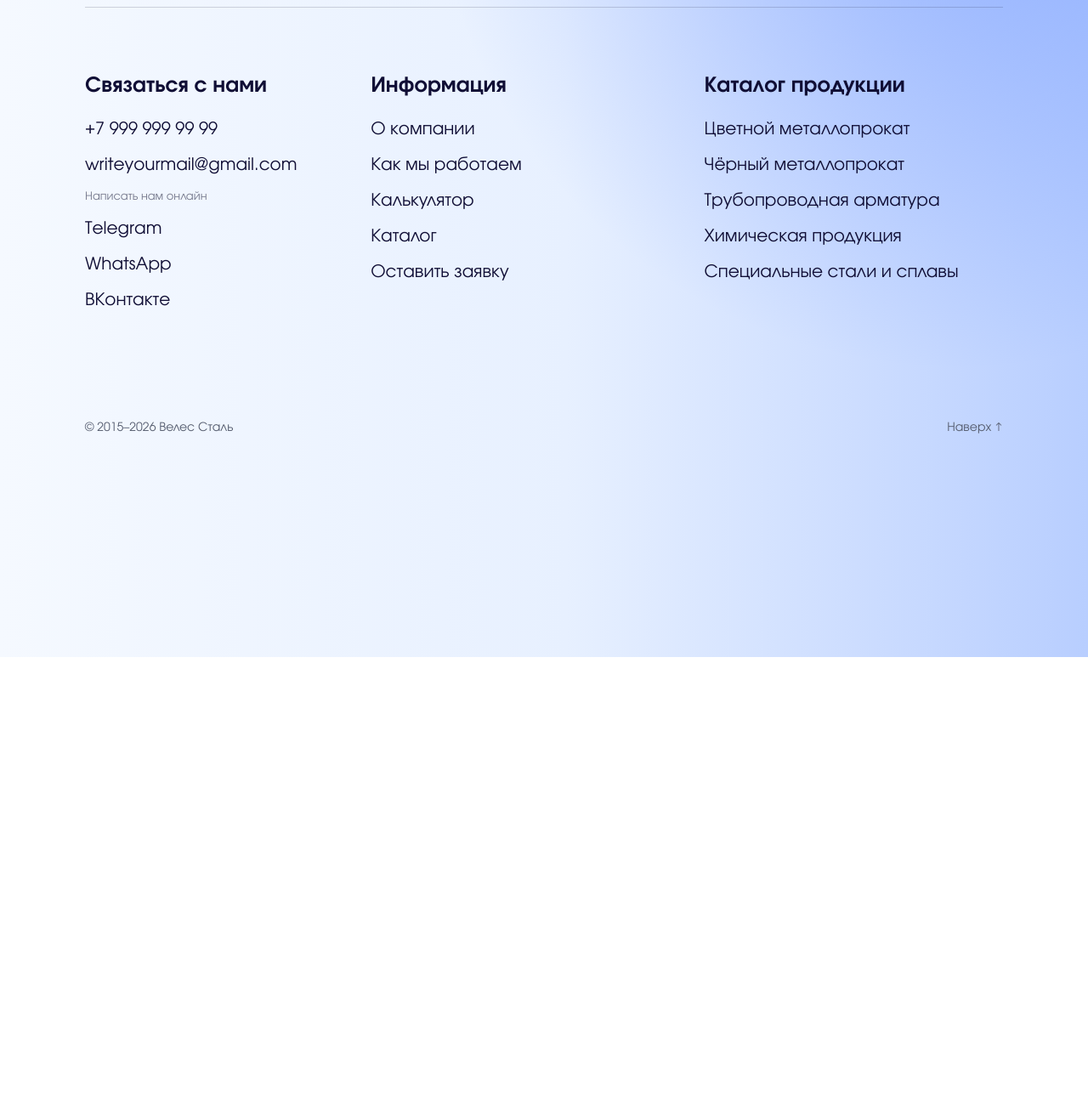
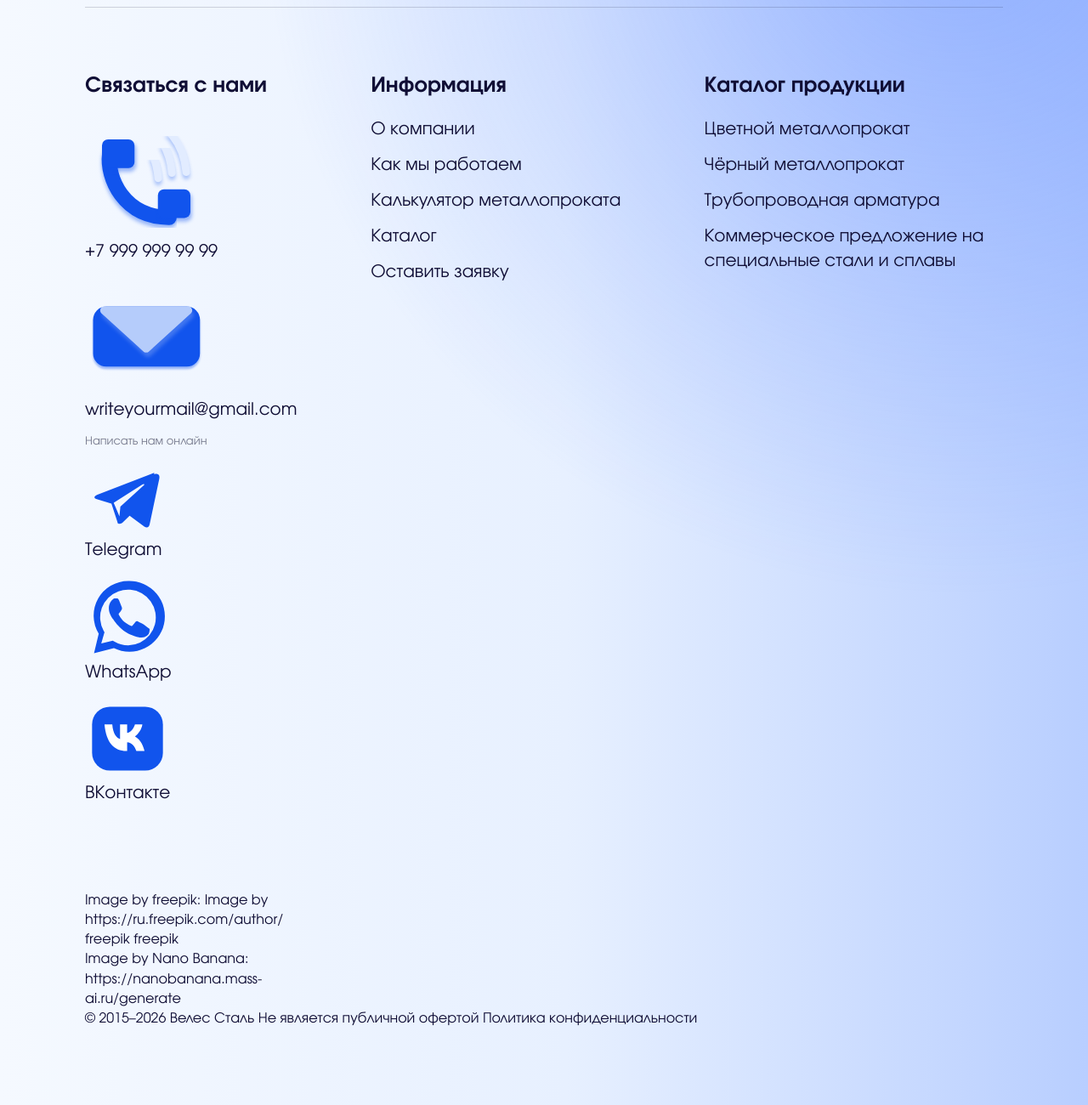
Before and after one commit to SHADrussed/veles-steel-landing, a plain HTML site: page site/dist/about.html in a window 1280 px wide. Shown: the part 5180-6480 px from the top of the page at 85% size. Before the commit the page ends 5953 px from the top, so only its background shows below. Drawn offline with Linux system fonts and the light colour scheme.

Commit message:
Unify footer structure across pages

```diff
--- a/site/dist/about.html
+++ b/site/dist/about.html
@@ -9,7 +9,7 @@
       content="О компании Велес Сталь — команда, подход к снабжению, преимущества и гарантии."
     />
     <title>О компании — Велес Сталь</title>
-    <link rel="stylesheet" href="styles.css?v=9" />
+    <link rel="stylesheet" href="styles.css?v=10" />
     <link rel="stylesheet" href="about.css?v=1" />
     <script src="app.js?v=3" defer></script>
   </head>
@@ -207,25 +207,45 @@
             <img src="assets/logo-mark.png" alt="" />
             <span class="visually-hidden">Велес Сталь</span>
           </a>
-          <p>Выбирая ООО «Велес Сталь», вы получаете надёжного партнёра, готового предложить комплексные решения для ваших производственных задач. Мы стремимся к долгосрочному сотрудничеству и готовы стать вашим основным поставщиком металлопроката.</p>
+          <p>
+            Выбирая ООО «Велес Сталь», вы получаете надёжного партнёра, готового предложить
+            комплексные решения для ваших производственных задач. Мы стремимся к долгосрочному
+            сотрудничеству и готовы стать вашим основным поставщиком металлопроката.
+          </p>
         </div>
 
         <div class="footer__grid">
           <div>
             <h3>Связаться с нами</h3>
-            <a href="tel:+79999999999">+7 999 999 99 99</a>
-            <a href="mailto:writeyourmail@gmail.com">writeyourmail@gmail.com</a>
+            <a class="footer-icon-link" href="tel:+79999999999">
+              <img src="assets/icon-phone.svg" alt="" />
+              +7 999 999 99 99
+            </a>
+            <a class="footer-icon-link" href="mailto:writeyourmail@gmail.com">
+              <img src="assets/icon-mail.svg" alt="" />
+              writeyourmail@gmail.com
+            </a>
+
             <small>Написать нам онлайн</small>
-            <a href="#request">Telegram</a>
-            <a href="#request">WhatsApp</a>
-            <a href="#request">ВКонтакте</a>
+            <a class="footer-icon-link" href="#request">
+              <img src="assets/icon-telegram.svg" alt="" />
+              Telegram
+            </a>
+            <a class="footer-icon-link" href="#request">
+              <img src="assets/icon-whatsapp.svg" alt="" />
+              WhatsApp
+            </a>
+            <a class="footer-icon-link" href="#request">
+              <img src="assets/icon-vk.svg" alt="" />
+              ВКонтакте
+            </a>
           </div>
 
           <div>
             <h3>Информация</h3>
             <a href="about.html">О компании</a>
             <a href="index.html#process">Как мы работаем</a>
-            <a href="calculator.html">Калькулятор</a>
+            <a href="calculator.html">Калькулятор металлопроката</a>
             <a href="catalog.html">Каталог</a>
             <a href="#request">Оставить заявку</a>
           </div>
@@ -235,14 +255,27 @@
             <a href="catalog.html?category=nonferrous">Цветной металлопрокат</a>
             <a href="catalog.html?category=black">Чёрный металлопрокат</a>
             <a href="catalog.html?category=pipes">Трубопроводная арматура</a>
-            <a href="catalog.html?category=chemical">Химическая продукция</a>
-            <a href="catalog.html?category=nonferrous">Специальные стали и сплавы</a>
+            <a href="catalog.html?category=nonferrous">Коммерческое предложение на специальные стали и сплавы</a>
           </div>
         </div>
 
-        <div class="footer__bottom">
+        <div class="footer__credits">
+          <p>
+            Image by freepik: Image by<br />
+            https://ru.freepik.com/author/<br />
+            freepik freepik
+          </p>
+          <p>
+            Image by Nano Banana:<br />
+            https://nanobanana.mass-<br />
+            ai.ru/generate
+          </p>
+        </div>
+
+        <div class="footer__legal">
           <span>© 2015–2026 Велес Сталь</span>
-          <a href="#main">Наверх ↑</a>
+          <span>Не является публичной офертой</span>
+          <a href="#main">Политика конфиденциальности</a>
         </div>
       </div>
     </footer>
```
